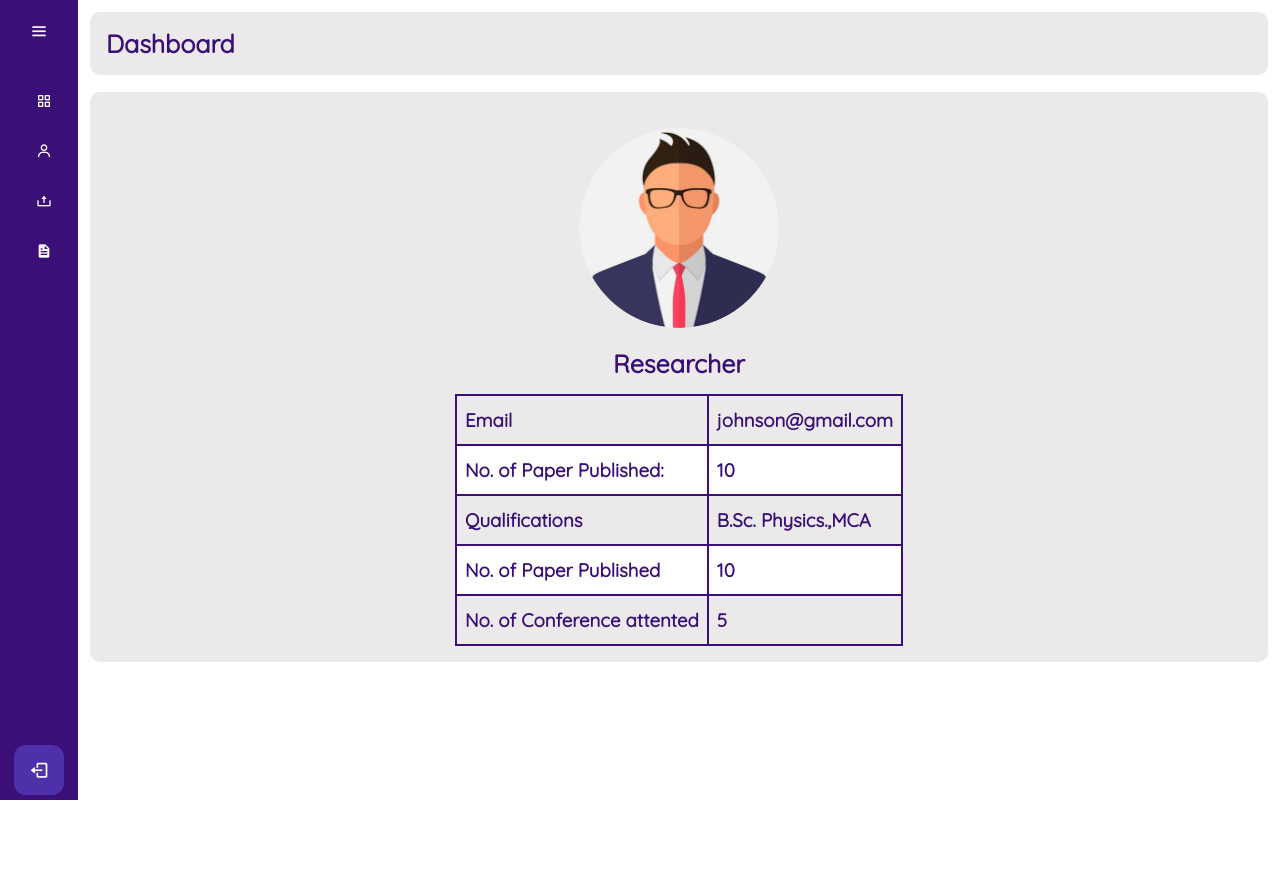
After one commit to AntonyRahul01/IQAC, a PHP site: page /profile.php in a window 1280 px wide. The commit adds this page. Run offline with PHP 8.4, Linux system fonts and the light colour scheme; data comes from the database, SQL or seed files in the repository; data that the repository does not hold is empty; some web fonts are replaced.

Commit message:
profile page and dashboard rooting to profile

```diff
--- a/SD/dashboard.php
+++ b/SD/dashboard.php
@@ -2,7 +2,7 @@
 <html lang="en">
 <head>
     <meta charset="UTF-8">
-    <title>:: Scholar Home ::</title>
+    <title>Home Dashboard</title>
     <link href='https://unpkg.com/boxicons@2.1.4/css/boxicons.min.css' rel='stylesheet'>
     <link rel="stylesheet" href="dstyle.css"/>
 </head>
@@ -17,14 +17,14 @@
     </div>
     <ul class="nav_list">
         <li>
-            <a href="#">
+            <a href="dashboard.php">
                 <i class="bx bx-grid-alt"></i>
                 <span class="links_name">Dashboard</span>
             </a>
             <span class="tooltip">Dashboard</span>
         </li>
         <li>
-            <a href="#">
+            <a href="profile.php">
                 <i class="bx bx-user"></i>
                 <span class="links_name">Profile</span>
             </a>
@@ -48,7 +48,7 @@
     <div class="profile_content">
         <div class="profile">
             <div class="profile_details">
-                <img src="profile.png" alt="">
+                <img src="prfimg.png" alt="">
                 <?php
                 include ("dbase.php");
                 $sql="Select * from user_detail where sno=1";
@@ -56,9 +56,10 @@
                 $row=$result->fetch_assoc();
                 $name=$row['unam'];
                 $email=$row['email'];
+                $profilename=$row['name'];
                 ?>
                 <div class="name_job">
-                    <div class="name"><?php echo $name ?></div>
+                    <div class="name"><?php echo $profilename ?></div>
                     <div class="job"><?php echo $email ?></div>
                 </div>
             </div>
--- /dev/null
+++ b/SD/profile.css
@@ -0,0 +1,66 @@
+.content {
+    position: absolute;
+    height: 100%;
+    width: calc(100% - 78px);
+    left: 78px;
+    transition: all 0.5s ease;
+}
+
+.content .content_1 {
+    background: #ebe9e9;
+    padding: 1rem;
+    border-radius: 10px;
+    font-size: 25px;
+    color: #3A1078;
+    margin: 12px;
+}
+
+
+.profile {
+    display: flex;
+    justify-content: center;
+    margin-top: 20px;
+}
+
+.avatar img {
+    width: 100%;
+    max-width: 200px;
+    height: 200px;
+    display: block;
+    margin-left: auto;
+    margin-right: auto;
+    border-radius: 50%;
+}
+
+h1 {
+    margin-top: 20px;
+    text-align: center;
+    margin-bottom: 10px;
+}
+
+p {
+    margin-top: 0px;
+    text-align: center;
+    margin-bottom: 15px;
+}
+
+#customers {
+    border-collapse: collapse;
+    width: 100%;
+  }
+  #customers td {
+    border: 2px solid #3A1078;
+    padding: 8px;
+  }
+  #customers tr:nth-child(even){background-color: #fff;}
+
+  #customers tr:hover {
+    cursor: pointer;
+    background-color: #ddd;
+}
+#customers td {
+    padding-top: 12px;
+    padding-bottom: 12px;
+    text-align: left;
+    font-size: 14pt;
+  }
--- /dev/null
+++ b/SD/profile.php
@@ -0,0 +1,77 @@
+<!DOCTYPE html>
+<html lang="en">
+
+<head>
+    <meta charset="UTF-8">
+    <title>Profile</title>
+    <link href='https://unpkg.com/boxicons@2.1.4/css/boxicons.min.css' rel='stylesheet'>
+    <link rel="stylesheet" href="profile.css" />
+</head>
+<script type="text/javascript">
+    function disableBackButton() {
+        window.history.forward()
+    }
+    disableBackButton();
+    window.onload = disableBackButton();
+    window.onpageshow = function(evt) {
+        if (evt.persisted) disableBackButton()
+    }
+    window.onunload = function() {
+        void(0)
+    }
+</script>
+
+<body>
+    <?php include "dashboard.php"; ?>
+    <br><br><br><br>
+    <div class="content">
+        <div class="content_1">
+            <div class="profile">
+                <div class="row">
+                    <div class="col-sm-4">
+                        <div class="avatar">
+                            <img src="prfimg.png" alt="User Avatar">
+                        </div>
+                    </div>
+                    <div class="col-sm-8">
+                        <h1><?php echo $profilename ?></h1>
+                        <p>Researcher</p>
+                        <table id="customers">
+                            <tr>
+                                <td>Email</td>
+                                <td> <?php echo $email ?></td>
+                            </tr>
+                            <tr>
+                                <td>No. of Paper Published:</td>
+                                <td>10</td>
+                            </tr>
+                            <tr>
+                                <td>Qualifications</td>
+                                <td>B.Sc. Physics.,MCA</td>
+                            </tr>
+                            <tr>
+                                <td>No. of Paper Published</td>
+                                <td>10</td>
+                            </tr>
+                            <tr>
+                                <td>No. of Conference attented</td>
+                                <td>5</td>
+                            </tr>
+                        </table>
+                    </div>
+                </div>
+            </div>
+
+        </div>
+    </div>
+    <script>
+        let btn = document.querySelector("#btn");
+        let sidebar = document.querySelector(".sidebar");
+
+        btn.onclick = function() {
+            sidebar.classList.toggle("active");
+        }
+    </script>
+</body>
+
+</html>
```
Also changed, not shown: SD/dstyle.css (+7 -31 lines), SD/prfimg.png (added).
